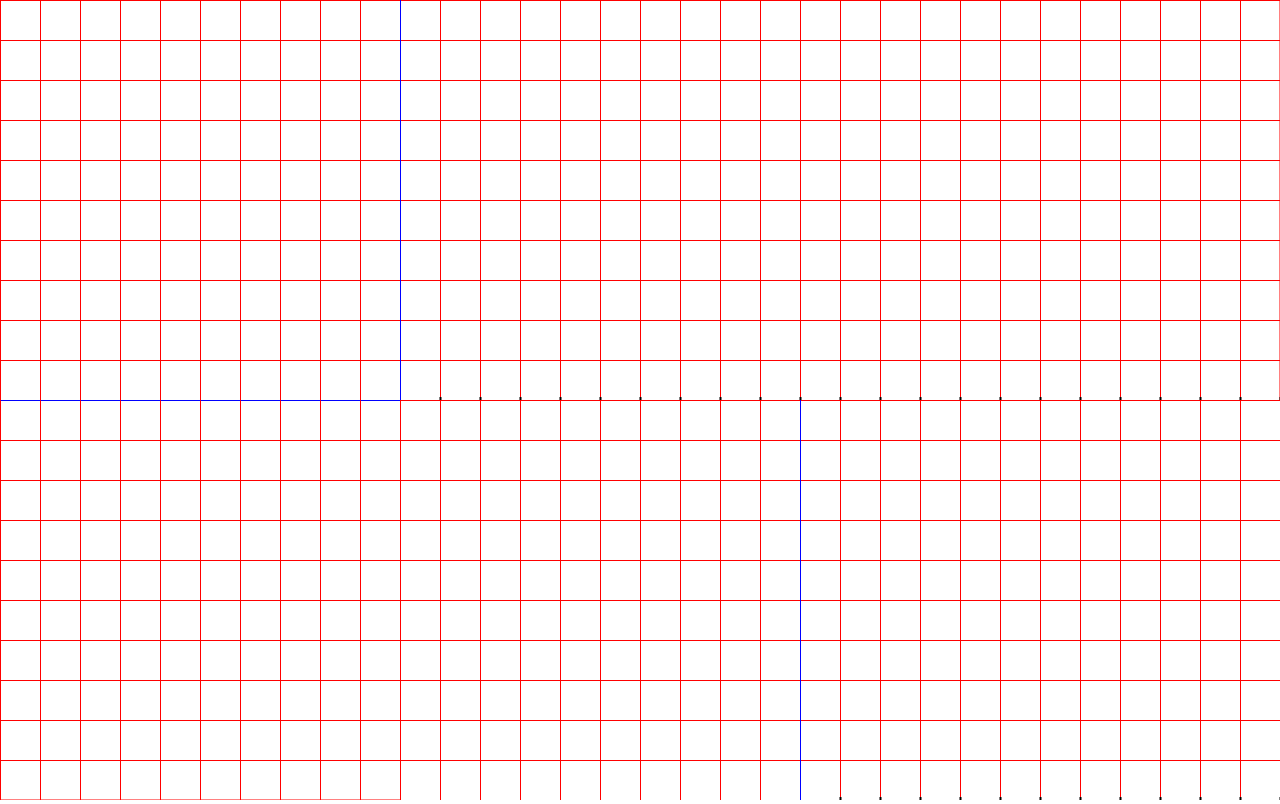
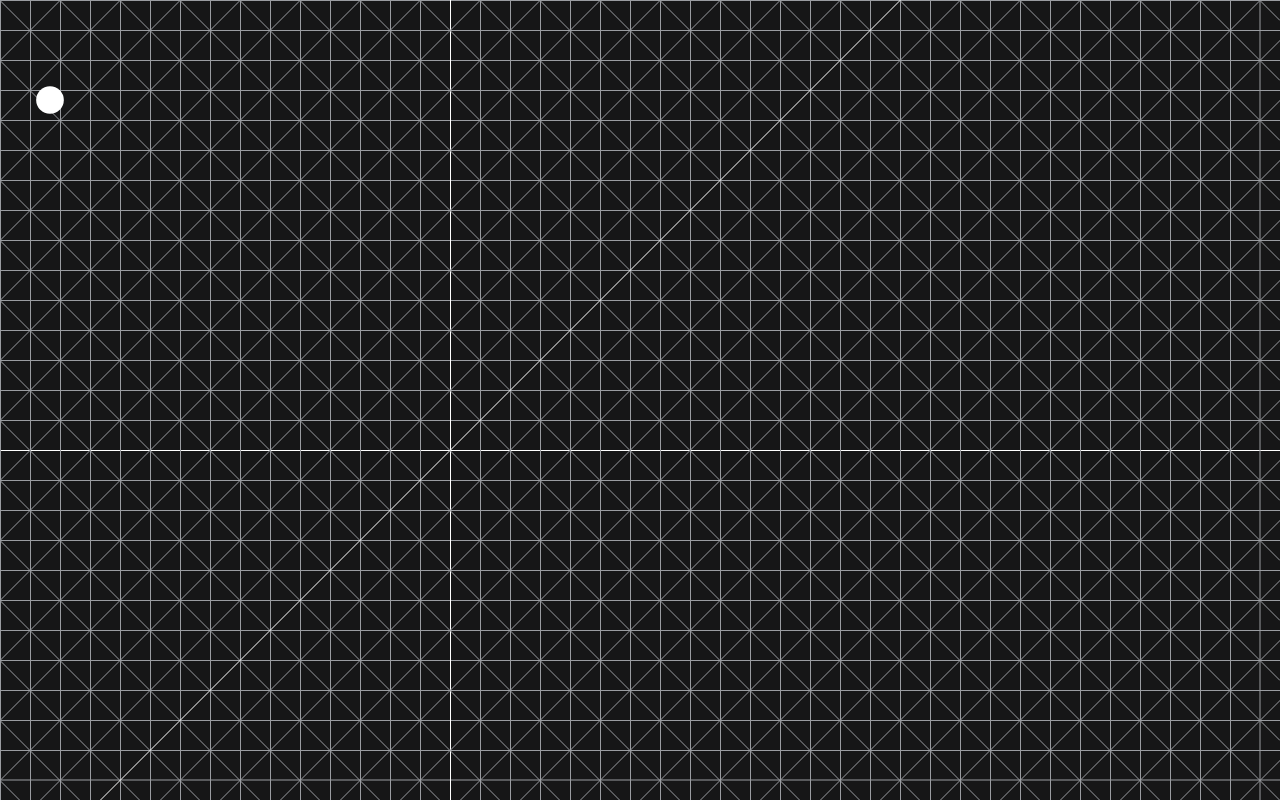
Before and after one commit to SimpsonThomas/maths-web, a React (Create React App) app: page / in a window 1280 px wide. Built offline with nearby package versions, Linux system fonts and the light colour scheme.

Commit message:
Creating an offset (angled) grid

```diff
--- a/src/Components/canvas.js
+++ b/src/Components/canvas.js
@@ -2,10 +2,19 @@ import React, { useEffect, useRef } from "react";
 
 const Canvas = props => {
 
+    const gridProps = {
+        size : 30,
+        startX: 15,
+        startY: 15,
+        majorAxColour: 'white',
+        minorAxColour: '#9a9ca1',
+        backgroundColour: '#161617'
+    }
+
     const canvasRef = useRef(null)
 
     const draw = (ctx, frameCount) => {
-        ctx.fillStyle = 'green'
+        ctx.fillStyle = 'white'
         ctx.beginPath()
         ctx.arc(50,100,20*Math.sin(frameCount*0.05)**2,0,2*Math.PI)
         ctx.fill()
@@ -15,9 +24,9 @@ const Canvas = props => {
         ctx.fillStyle = 'black'
 
         //ctx.drawRect(0,0)
-        let gridSize = 40
-        var startX = 10
-        let startY = 10
+        let gridSize = gridProps.size
+        var startX = gridProps.startX
+        let startY = gridProps.startY
 
         let ticksX = {number: 2, suffix: '\u03a0'}
         let ticksY = {number: 1, suffix: ''}
@@ -32,15 +41,18 @@ const Canvas = props => {
         let X = {lines:linesX, startOther: startY, ticks: ticksX, axis:'X'}
         let Y = {lines:linesY, startOther: startX, ticks: ticksY, axis:'Y'}
 
-        for (const i in [X,Y]) {
-            let ax = [X,Y][i]
+
+
+        for (const j in [X,Y]) {
+            let ax = [X,Y][j]
             for (let i =0; i<=ax.lines; i++){
-                console.log(i)
                 ctx.beginPath()
                 ctx.lineWidth=1;
 
-                if (i== ax.startOther) ctx.strokeStyle = 'blue'
-                else ctx.strokeStyle = 'red'
+                if (i== ax.startOther) {
+                    ctx.strokeStyle = gridProps.majorAxColour
+                }
+                else ctx.strokeStyle = gridProps.minorAxColour
 
                 if (ax.axis === 'X') {
                     if (i==ax.lines) {
@@ -53,32 +65,101 @@ const Canvas = props => {
                 } else {
                     if (i==ax.lines) {
                         ctx.moveTo(gridSize*i,0)
-                        ctx.lineTo(gridSize*i,width)
+                        ctx.lineTo(gridSize*i,height)
                     } else {
                         ctx.moveTo(gridSize*i+0.5,0)
-                        ctx.lineTo(gridSize*i+0.5,width)
+                        ctx.lineTo(gridSize*i+0.5,height)
                     }
                 }
                 ctx.stroke()
             }
         }
 
-        ctx.translate(startY*gridSize, startX*gridSize)
+       // ctx.translate(startY*gridSize, startX*gridSize)
 
-        for (let i=1; i<linesY; i++) {
+        /*for (let i=1; i<linesY; i++) {
             ctx.beginPath();
             ctx.lineWidth = 2;
             ctx.strokeStyle = 'black'
 
-            ctx.moveTo(gridSize*i+0.5, -3)
-            ctx.lineTo(gridSize*i+0.5, 3)
+            ctx.moveTo(gridSize*i+0.5+startY*gridSize, -3+startX*gridSize)
+            ctx.lineTo(gridSize*i+0.5+startY*gridSize, 3+startX*gridSize)
             ctx.stroke();
 
             ctx.font = 'bold 13px Arial'
             ctx.textAlign = 'start'
-            ctx.fillText(i,gridSize*i-2,15)
+            ctx.fillText(i,gridSize*i-2+startY*gridSize,15+startX*gridSize)
+        }*/
+
+    }
+
+    const offSetGrid = (ctx) => {
+        const angle = Math.PI*1/4
+
+
+        ctx.fillStyle = 'black'
+        let gridSize = gridProps.size
+        var startX = gridProps.startX
+        let startY = gridProps.startY
+
+        let width = ctx.canvas.width
+        let height = ctx.canvas.height
+
+        let linesX = Math.floor(height/gridSize)
+        let linesY = Math.floor(width/gridSize)
+
+        let X = {lines:linesX, startOther: startY, axis:'X'}
+        let Y = {lines:linesY, startOther: startX, axis:'Y'}
+
+        //ctx.translate(startY*gridSize, startX*gridSize)
+
+        for (const j in [X,Y]) {
+            let ax = [X,Y][j]
+            for (let i =-100; i<=100*ax.lines; i++){
+                ctx.beginPath()
+                ctx.lineWidth=1;
+
+                let start, end
+
+                if (ax.axis == 'X') {
+                    start ={x: 0, y: 2*gridSize*i+0.5}
+                    end = {x:width, y:2*gridSize*i+0.5+width*Math.tan(angle)}
+                } else {
+                    start = {x:2*gridSize*i+0.5,y:0}
+                    end = {x:2*gridSize*i+0.5-height*Math.tan(angle),y:height}
+                }
+
+                if (i== ax.startOther) {
+                    ctx.strokeStyle = gridProps.majorAxColour
+                }
+                else ctx.strokeStyle = gridProps.minorAxColour
+
+                ctx.moveTo(start.x, start.y)
+                ctx.lineTo(end.x, end.y)
+                ctx.stroke()
+
+                /*if (ax.axis === 'X') {
+                    ctx.strokeStyle  = 'yellow'
+                    if (i==ax.lines) {
+                        ctx.moveTo(0,2*gridSize*i)
+                        ctx.lineTo(width, 2*gridSize*i+width*Math.tan(angle))
+                    } else {
+                        ctx.moveTo(0,2*gridSize*i+0.5)
+                        ctx.lineTo(width, 2*gridSize*i+0.5+width*Math.tan(angle))
+                    }
+                } else {
+                    ctx.strokeStyle = 'red'
+                    if (i==ax.lines) {
+                        ctx.moveTo(2*gridSize*i,0)
+                        ctx.lineTo(2*gridSize*i-height*Math.tan(angle),width)
+                    } else {
+                        ctx.moveTo(2*gridSize*i+0.5,0)
+                        ctx.lineTo(2*gridSize*i+0.5-height*Math.tan(angle),height)
+                    }
+                }
+                ctx.stroke()*/
+            }
         }
-
     }
 
     useEffect( () => {
@@ -96,14 +177,20 @@ const Canvas = props => {
         let frameCount = 0
         let animationFrameId
 
+
         const render = () => {
             frameCount++
             context.clearRect(0,0,context.canvas.width,context.canvas.height)
+            context.fillStyle = gridProps.backgroundColour
+            context.fillRect(0, 0, canvas.width+1, canvas.height+1)
             grid(context)
+            offSetGrid(context)
             draw(context,frameCount)
 
             animationFrameId = window.requestAnimationFrame(render)
         }
+
+        window.addEventListener('resize', render, false)
         render()
 
         return () => {
```
